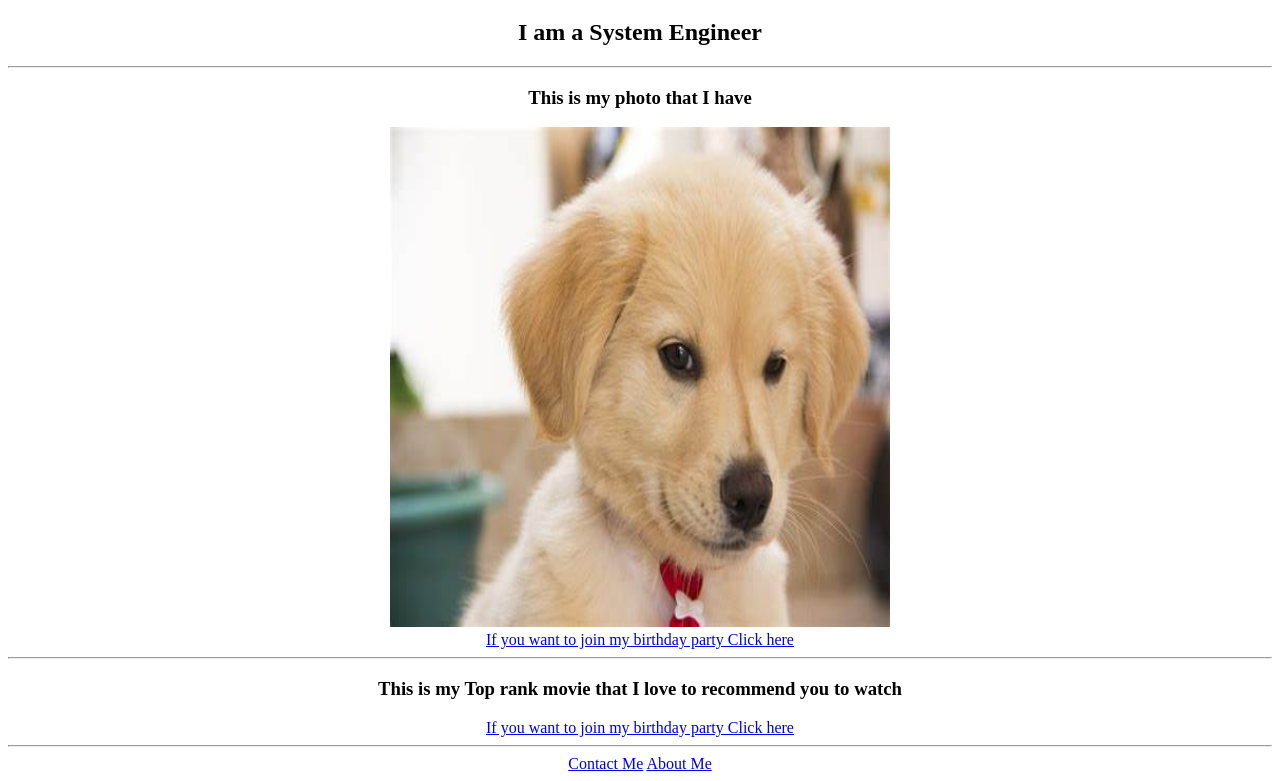
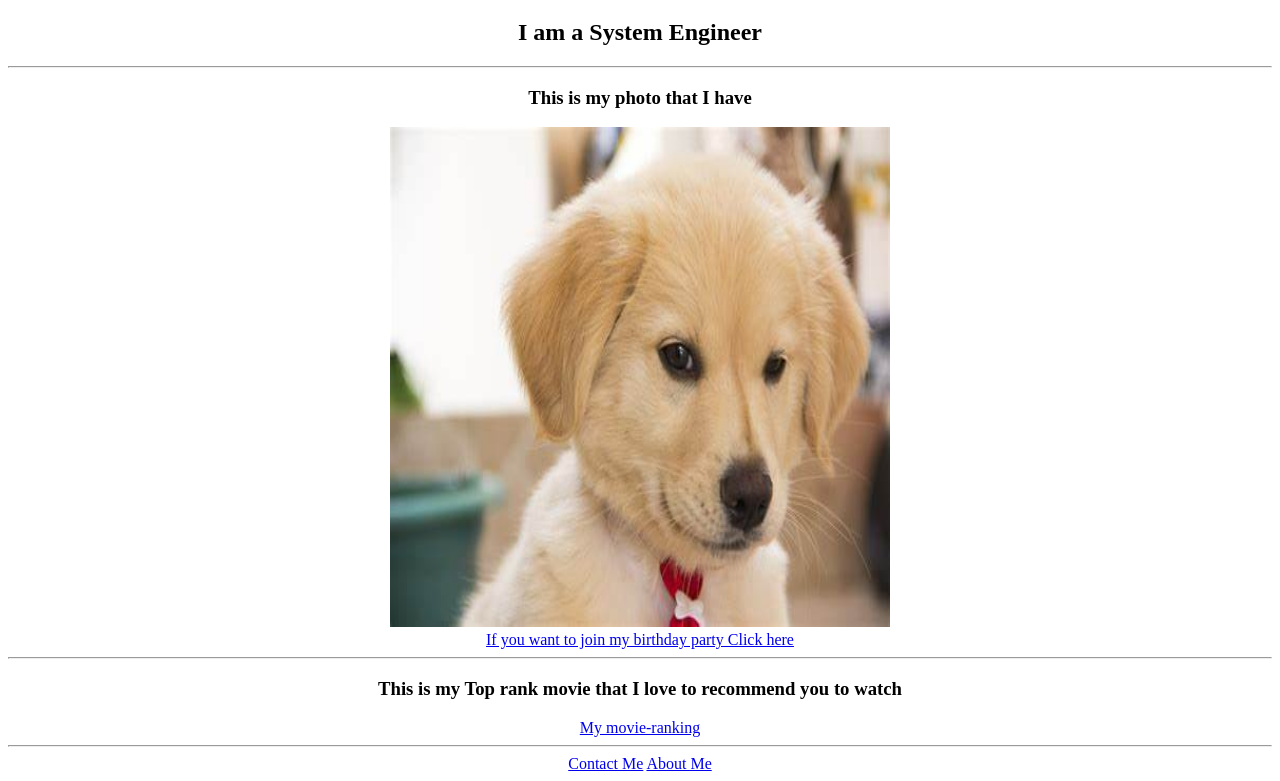
Before and after one commit to NormanAnderson42/html-portfolio, a plain HTML site: page index.html in a window 1280 px wide. Shown: the part 61-842 px from the top of the page. Drawn offline with Linux system fonts and the light colour scheme.

Commit message:
Update index.html

```diff
--- a/index.html
+++ b/index.html
@@ -18,7 +18,7 @@
         <a href="./public/birthday-invite.html">If you want to join my birthday party Click here</a>
         <hr />
         <h3>This is my Top rank movie that I love to recommend you to watch</h3>
-        <a href="./public/movie-ranking.html">If you want to join my birthday party Click here</a>
+        <a href="./public/movie-ranking.html">My movie-ranking</a>
         <hr />
         <a href="./public/contact.html">Contact Me</a> <a href="./public/about.html">About Me</a>
     </center>
```
